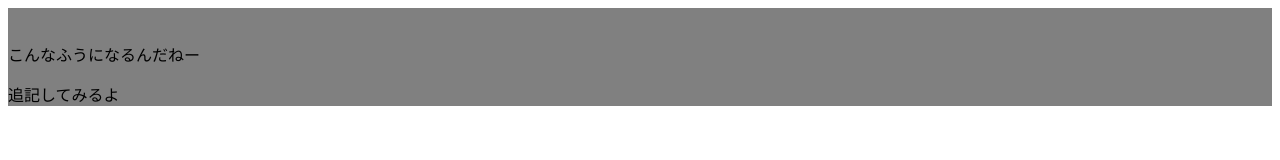
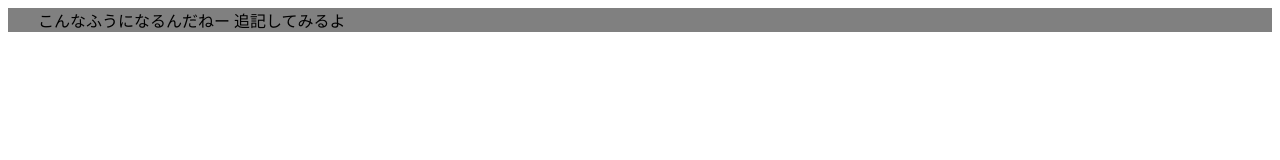
Before and after one commit to frogkoby/company-site, a plain HTML site: page index.html in a window 1280 px wide. Drawn offline with Linux system fonts and the light colour scheme.

Commit message:
やっぱり＜ｐ＞タグ取りました。

```diff
--- a/index.html
+++ b/index.html
@@ -8,7 +8,7 @@
 <body>
 	<div style="background-color: grey">
 		<span style="padding: 30px">
-			<p>こんなふうになるんだねー</p>
+			こんなふうになるんだねー
 			追記してみるよ
 		</span>
 	</div>
```
